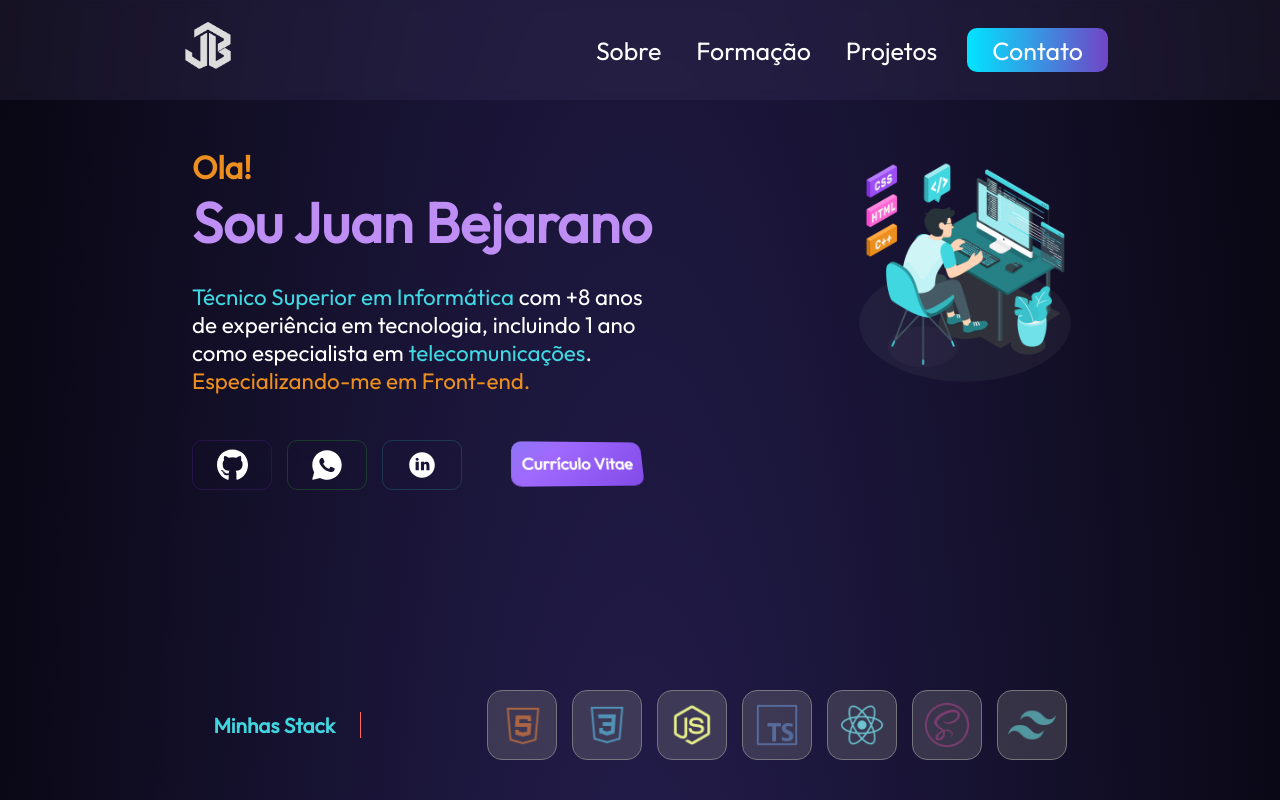
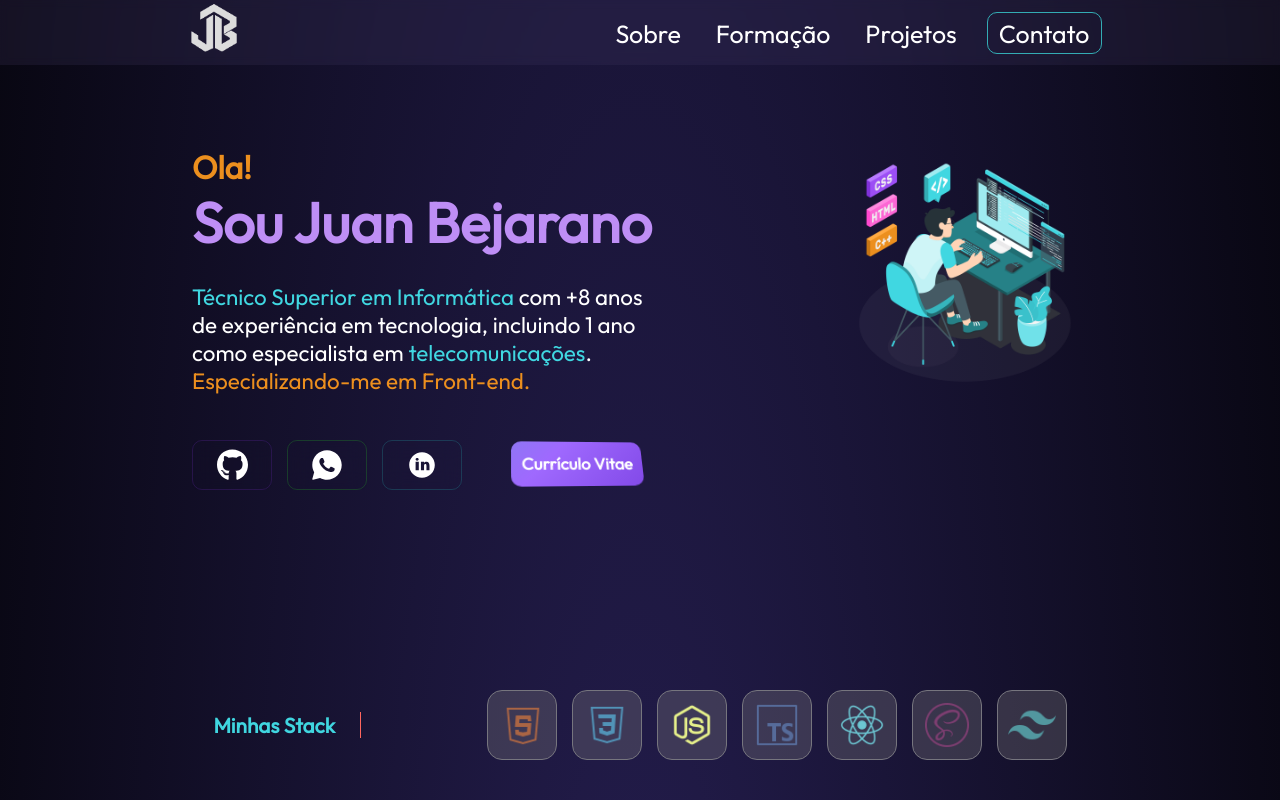
Before and after one commit to Juan-BF/portafolio, a React (Vite) app: page / in a window 1280 px wide. Shown: the top 800 px of the page. Built offline with nearby package versions, Linux system fonts and the light colour scheme.

Commit message:
actualizando foto

```diff
--- a/src/components/styles/Navbar.module.css
+++ b/src/components/styles/Navbar.module.css
@@ -2,7 +2,7 @@
 
 .navbar {
     width: 100%;
-    height: 100px;
+    height: 65px;
     backdrop-filter: blur(5px);
     position: fixed;
     display: flex;
@@ -48,9 +48,9 @@
 }
 
 .menuItems li:last-child {
-    background: linear-gradient(to right, #00e5ff, #7144c6);
-    border-radius: 10px;
-    padding: 2px 20px;
+            border-radius: 10px;
+            padding: 0px 6px;
+            border: 1px solid #33acb4;
   }
 
 .menuItems a::after {
```
